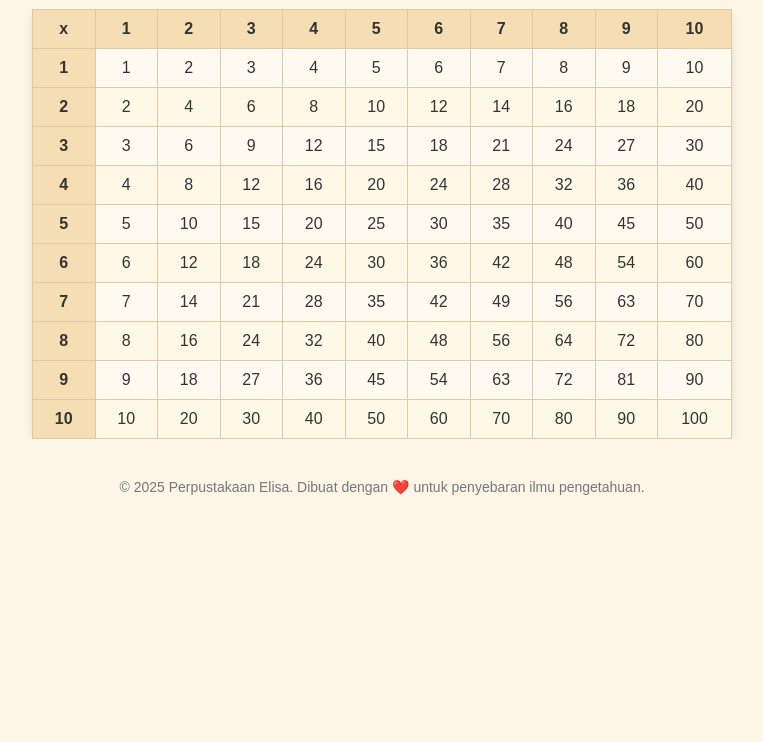
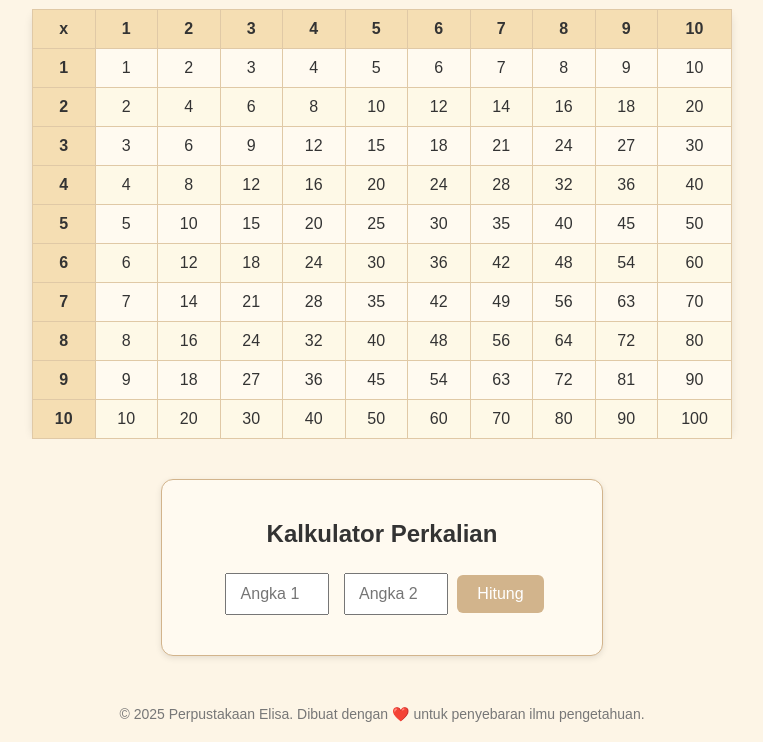
Before and after one commit to Elisatrianggi/Elisatrianggi.github.io, a plain HTML site: page tabel-perkalian.html in a window 1280 px wide. Shown: the part 100-842 px from the top of the page, without its empty margins (258-1021 px from the left). Before the commit the page ends 800 px from the top, so only its background shows below. Drawn offline with Linux system fonts and the light colour scheme.

Commit message:
Update tabel-perkalian.html

```diff
--- a/tabel-perkalian.html
+++ b/tabel-perkalian.html
@@ -49,8 +49,48 @@
             background-color: #fef9e7;
         }
 
+        .calculator {
+            margin-top: 40px;
+            padding: 20px;
+            background-color: #fffaf0;
+            border: 1px solid #d2b48c;
+            border-radius: 12px;
+            box-shadow: 0 2px 6px rgba(0, 0, 0, 0.1);
+            max-width: 400px;
+            margin-left: auto;
+            margin-right: auto;
+        }
+
+        .calculator input {
+            padding: 10px;
+            margin: 5px;
+            width: 80px;
+            font-size: 16px;
+            text-align: center;
+        }
+
+        .calculator button {
+            padding: 10px 20px;
+            font-size: 16px;
+            background-color: #d2b48c;
+            color: #fff;
+            border: none;
+            border-radius: 6px;
+            cursor: pointer;
+        }
+
+        .calculator button:hover {
+            background-color: #b98b5b;
+        }
+
+        .result {
+            margin-top: 15px;
+            font-weight: bold;
+            font-size: 18px;
+        }
+
         footer {
-            margin-top: 40px;
+            margin-top: 50px;
             font-size: 14px;
             color: #777;
         }
@@ -70,6 +110,7 @@
                 </tr>
             </thead>
             <tbody>
+                <!-- Isi tabel seperti sebelumnya -->
                 <tr><th>1</th><td>1</td><td>2</td><td>3</td><td>4</td><td>5</td><td>6</td><td>7</td><td>8</td><td>9</td><td>10</td></tr>
                 <tr><th>2</th><td>2</td><td>4</td><td>6</td><td>8</td><td>10</td><td>12</td><td>14</td><td>16</td><td>18</td><td>20</td></tr>
                 <tr><th>3</th><td>3</td><td>6</td><td>9</td><td>12</td><td>15</td><td>18</td><td>21</td><td>24</td><td>27</td><td>30</td></tr>
@@ -84,9 +125,31 @@
         </table>
     </div>
 
+    <div class="calculator">
+        <h2>Kalkulator Perkalian</h2>
+        <input type="number" id="angka1" placeholder="Angka 1">
+        <input type="number" id="angka2" placeholder="Angka 2">
+        <button onclick="hitungPerkalian()">Hitung</button>
+        <div class="result" id="hasil"></div>
+    </div>
+
     <footer>
         &copy; 2025 Perpustakaan Elisa. Dibuat dengan ❤️ untuk penyebaran ilmu pengetahuan.
     </footer>
 
+    <script>
+        function hitungPerkalian() {
+            const a = parseFloat(document.getElementById('angka1').value);
+            const b = parseFloat(document.getElementById('angka2').value);
+            const hasil = document.getElementById('hasil');
+
+            if (!isNaN(a) && !isNaN(b)) {
+                hasil.textContent = `${a} × ${b} = ${a * b}`;
+            } else {
+                hasil.textContent = 'Mohon masukkan dua angka valid.';
+            }
+        }
+    </script>
+
 </body>
 </html>
```
